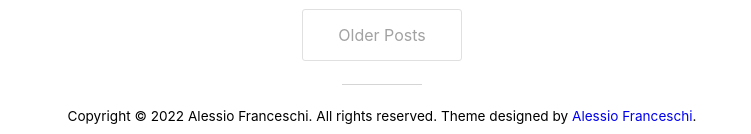
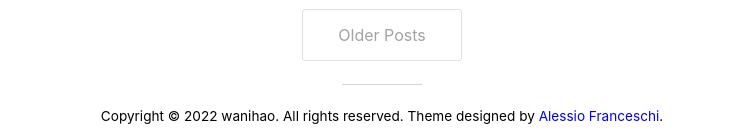
Before and after one commit to wanihao/hh, a Jekyll site: the page built from index.html, in a window 1280 px wide. Shown: the part 1843-1977 px from the top of the page, without its empty margins (258-1009 px from the left). Built offline with Jekyll 4.4.1, drawn with Linux system fonts in a browser that asks for light colours; nearby versions of some CDN libraries; the list of posts is cut into pages by our own code; part of the change alters nothing that is shown.

Commit message:
Update _config.yml

```diff
--- a/_config.yml
+++ b/_config.yml
@@ -1,12 +1,12 @@
 # Site settings
 title: 好的开始
-description: "Yet Another Minimal Theme"
-url:  "https://pandasekh.github.io/Jekyll-YAMT/" # Actual base url of the website
+description: "描述"
+url:  "https://wanihao.github.io/" # Actual base url of the website
 baseurl: "/"           # url of the jekyll blog. e.g. if you set url to "mysite.com" and baseurl to "blog", the jekyll website will work on "mysite.com/blog"
 author:
-  name: "Alessio Franceschi"
-  email: "alessiofranceschi2@gmail.com"
-  url: "https://alessiofranceschi.me"
+  name: "wanihao"
+  email: "alessiofranceschi2@il.com"
+  url: "https://alessiofe"
 permalink: /:year/:month/:day/:title:output_ext
 
 #Plugins
@@ -27,9 +27,9 @@ facebook:
 logo: /assets/img/logo.jpg
 social:
   links: #List your social links here
-    - https://twitter.com/PandaSekh
-    - https://www.github.com/pandasekh
-    - https://www.linkedin.com/in/alessio-franceschi/
+    - https://twitter.com/
+    - https://www.github.com/
+    - https://www.linkedin.com
 webmaster_verifications:
   google:
   bing:
```
